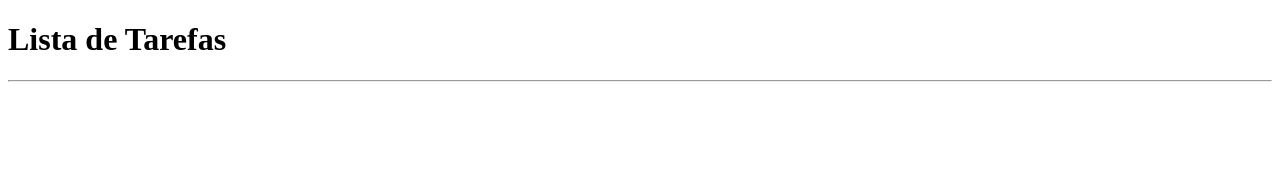
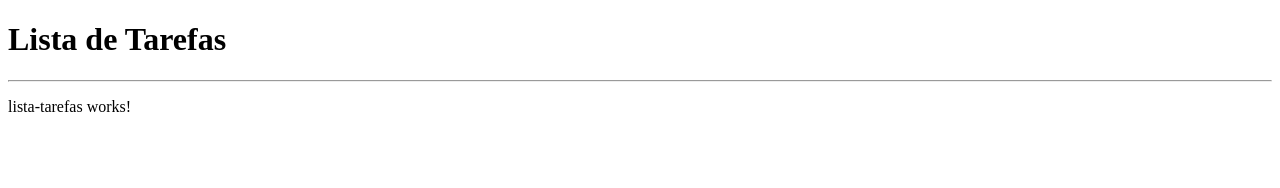
Before and after one commit to Leozitos96/Lista-de-tarefas, an Angular app in the folder Lista-de-tarefas/: page / in a window 1280 px wide. Shown: the top 188 px of the page. Built offline with nearby package versions, Linux system fonts and the light colour scheme.

Commit message:
ajustes
erro ao ler o caminho do componente resolvido

```diff
--- a/Lista-de-tarefas/src/app/app.html
+++ b/Lista-de-tarefas/src/app/app.html
@@ -2,5 +2,7 @@
 <h1>{{ title }}</h1>
 
 <hr>
+<app-lista-tarefas></app-lista-tarefas>
+
 
 <router-outlet />
--- a/Lista-de-tarefas/src/app/app.ts
+++ b/Lista-de-tarefas/src/app/app.ts
@@ -1,9 +1,10 @@
 import { Component } from '@angular/core';
 import { RouterOutlet } from '@angular/router';
+import { ListaTarefas } from './componentes/lista-tarefas/lista-tarefas';
 
 @Component({
   selector: 'app-root',
-  imports: [RouterOutlet],
+  imports: [RouterOutlet, ListaTarefas],
   templateUrl: './app.html',
   styleUrl: './app.css'
 })
--- a/Lista-de-tarefas/src/app/componentes/lista-tarefas/lista-tarefas.ts
+++ b/Lista-de-tarefas/src/app/componentes/lista-tarefas/lista-tarefas.ts
@@ -7,9 +7,9 @@ import { Tarefa } from '../../modelos/tarefa';
 
   selector: 'app-lista-tarefas',
 
-  templateUrl: './lista-tarefas.component.html',
+  templateUrl: './lista-tarefas.html',
 
-  styleUrls: ['./lista-tarefas.component.css']
+  styleUrls: ['./lista-tarefas.css']
 
 })
 
```
